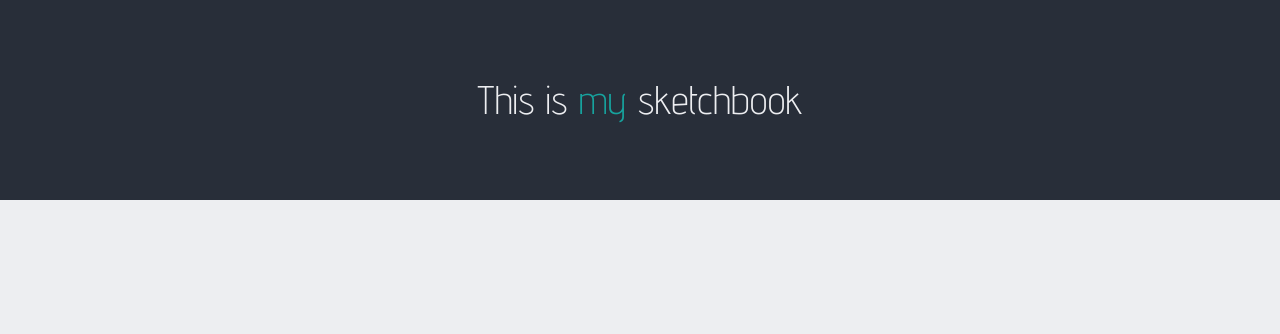
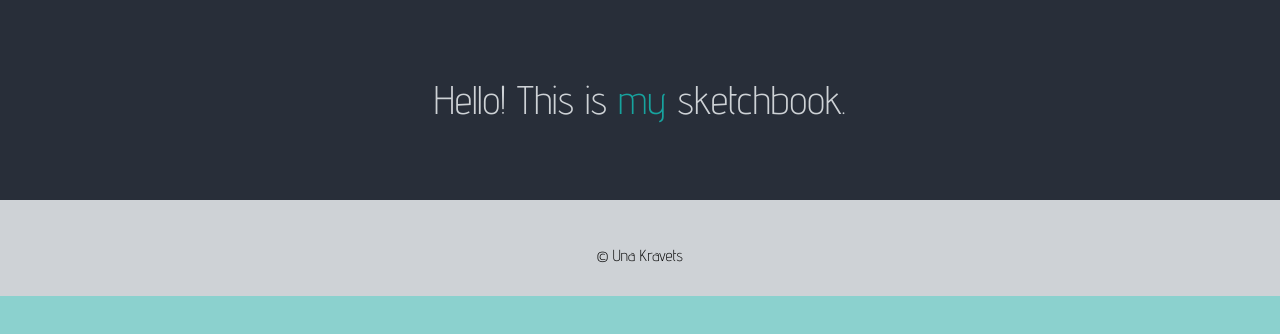
Before and after one commit to una/Sketchbook, a plain HTML site: page index.html in a window 1280 px wide. Drawn offline with Linux system fonts and the light colour scheme.

Commit message:
footer added, menu opening for body styled

```diff
--- a/index.html
+++ b/index.html
@@ -7,12 +7,14 @@
 	<link href='http://fonts.googleapis.com/css?family=Advent+Pro:400,300' rel='stylesheet' type='text/css'>
 </head>
 <body>
-	<h1>
-		This is <a href="http://unakravets.com" target="_blank">my</a> sketchbook
+	<h1 class="header">
+		Hello! This is <a href="http://unakravets.com" target="_blank">my</a> sketchbook.
 	</h1>
 	<ul class="container" id="instafeed"></ul>
 
 	<script src="js/vendor/instafeed.min.js"></script>
 	<script src="js/scripts.js"></script>
+
+	<section class="footer"><p>&copy; Una Kravets</p></section>
 </body>
 </html>
--- a/sass/_main-page.scss
+++ b/sass/_main-page.scss
@@ -1,16 +1,30 @@
+html {
+	background-color: $ukrave-light;
+}
+
 body {
 	background-color: $off-white;
+	&.menu-open {
+		width: 80%;
+		margin: 10%;
+	}
 }
 
-h1 {
+.header {
 	background-color: $midnight-cowboy;
 	margin-bottom: 1rem;
 	padding: 2em 0;
 }
 
+::selection {
+	background-color: $lavendar;
+	color: $off-white;
+}
+
 .container {
+	margin-left: 0.5%;
+	overflow: hidden;
 	width: 100%;
-	margin-left: 0.5%;
 	@include breakpoint ($mobile) {
 		margin-left: 0;
 	}
@@ -36,3 +50,10 @@ h1 {
 		width: 100%;
 	}
 }
+
+.footer {
+	// background-color: $midnight-cowboy;
+	width: 100%;
+	text-align: center;
+	padding: 2em 0;
+}
--- a/sass/_typography.scss
+++ b/sass/_typography.scss
@@ -13,6 +13,11 @@ h1 {
 	text-align: center;
 }
 
+p {
+	@extend %type-main;
+	font-size: 1rem;
+}
+
 a {
 	@include transition-duration;
 	text-decoration: none;
--- a/sass/_variables.scss
+++ b/sass/_variables.scss
@@ -1,8 +1,9 @@
 // COLORS
 $midnight-cowboy: #282e39;
-$off-white: #edeef1;
+$off-white: #ced2d6;
 $ukrave-teal: #17a39e;
 $lavendar: #c799f4;
+$ukrave-light: #8bd1ce;
 
 //DEFAULTS
 $default-transition-duration: 0.8s;
```
Also changed, not shown: stylesheets/styles.css.
